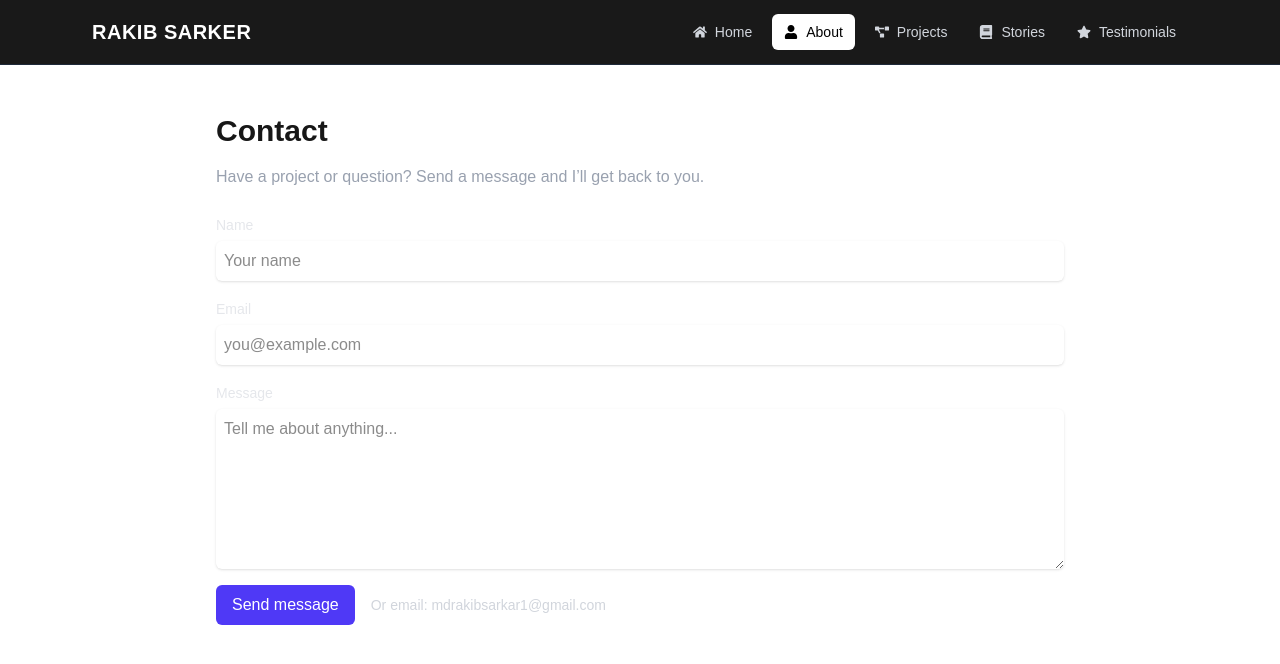
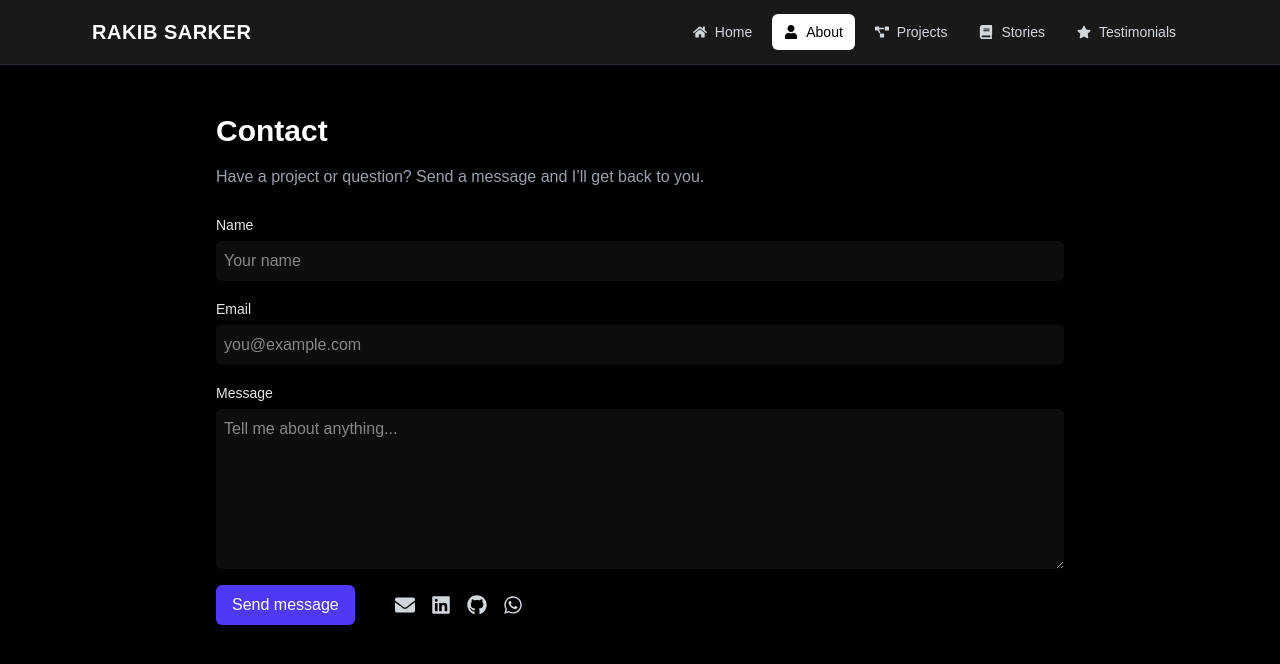
Before and after one commit to Sark-Rakib/rakib-next, a Next.js app: page /about/contact in a window 1280 px wide. Shown: the top 664 px of the page. Built offline with nearby package versions, Linux system fonts and the light colour scheme.

Commit message:
add contact section

```diff
--- a/src/Component/Hero.jsx
+++ b/src/Component/Hero.jsx
@@ -4,6 +4,7 @@ import Image from "next/image";
 import heroImg from "../../public/603848285_2118057782275193_7694275342413896210_n.jpg";
 import Link from "next/link";
 import { useEffect } from "react";
+import { FaEnvelope, FaLinkedin, FaGithub, FaWhatsapp } from "react-icons/fa";
 
 export default function Hero({
   title = "HELLO, I'M RAKIB SARKER",
@@ -79,6 +80,43 @@ export default function Hero({
                 <Link href="/about/contact">Contact</Link>
               </motion.div>
             </motion.div>
+            <div className="flex items-center gap-4 text-gray-300 text-xl mt-5">
+              {/* Email */}
+              <a
+                href="mailto:mdrakibsarkar1@gmail.com"
+                target="_blank"
+                className="hover:text-white transition"
+              >
+                <FaEnvelope />
+              </a>
+
+              {/* LinkedIn */}
+              <a
+                href="https://www.linkedin.com/in/rakib-sarker-"
+                target="_blank"
+                className="hover:text-white transition"
+              >
+                <FaLinkedin />
+              </a>
+
+              {/* GitHub (X er jaygay usually GitHub use kore dev ra 😏) */}
+              <a
+                href="https://github.com/Sark-Rakib"
+                target="_blank"
+                className="hover:text-white transition"
+              >
+                <FaGithub />
+              </a>
+
+              {/* WhatsApp */}
+              <a
+                href="https://wa.me/8801745762857"
+                target="_blank"
+                className="hover:text-white transition"
+              >
+                <FaWhatsapp />
+              </a>
+            </div>
           </motion.div>
 
           {/* 🔥 Right Image */}
--- a/src/app/about/contact/page.jsx
+++ b/src/app/about/contact/page.jsx
@@ -1,5 +1,6 @@
 "use client";
 import React, { useState } from "react";
+import { FaEnvelope, FaLinkedin, FaGithub, FaWhatsapp } from "react-icons/fa";
 
 export default function ContactPage() {
   const [name, setName] = useState("");
@@ -39,6 +40,7 @@ export default function ContactPage() {
   }
 
   return (
+    <div className="bg-black text-white min-h-screen">
       <main className="max-w-4xl mx-auto px-6 py-12">
         <h1 className="text-3xl font-bold mb-4">Contact</h1>
         <p className="text-gray-400 mb-6">
@@ -94,7 +96,7 @@ export default function ContactPage() {
             />
           </label>
 
-        <div className="flex items-center gap-4">
+          <div className="flex items-center gap-10">
             <button
               type="submit"
               disabled={busy}
@@ -103,14 +105,46 @@ export default function ContactPage() {
               {busy ? "Sending..." : "Send message"}
             </button>
 
+            <div className="flex items-center gap-4 text-gray-300 text-xl">
+              {/* Email */}
               <a
                 href="mailto:mdrakibsarkar1@gmail.com"
-            className="text-sm text-gray-300"
+                target="_blank"
+                className="hover:text-white transition"
               >
-            Or email: mdrakibsarkar1@gmail.com
+                <FaEnvelope />
               </a>
+
+              {/* LinkedIn */}
+              <a
+                href="https://www.linkedin.com/in/rakib-sarker-"
+                target="_blank"
+                className="hover:text-white transition"
+              >
+                <FaLinkedin />
+              </a>
+
+              {/* GitHub (X er jaygay usually GitHub use kore dev ra 😏) */}
+              <a
+                href="https://github.com/Sark-Rakib"
+                target="_blank"
+                className="hover:text-white transition"
+              >
+                <FaGithub />
+              </a>
+
+              {/* WhatsApp */}
+              <a
+                href="https://wa.me/8801745762857"
+                target="_blank"
+                className="hover:text-white transition"
+              >
+                <FaWhatsapp />
+              </a>
+            </div>
           </div>
         </form>
       </main>
+    </div>
   );
 }
--- a/src/app/about/page.jsx
+++ b/src/app/about/page.jsx
@@ -46,7 +46,7 @@ export default function AboutPage() {
               <h2 className="text-xl font-semibold mb-3">Bio</h2>
               <p className="text-gray-300">
                 I specialize in building interactive user interfaces using
-                React, Next.js and WebGL. My focus is on performance,
+                React, Next.js and TailwindCSS. My focus is on performance,
                 accessibility and thoughtful UX. Recently I have been exploring
                 3D components and transition driven experiences in the browser.
               </p>
--- a/src/app/projects/page.jsx
+++ b/src/app/projects/page.jsx
@@ -23,6 +23,8 @@ const projects = [
       "EmailJS",
     ],
     liveURL: "https://lunorr.netlify.app",
+    GithubClient: "https://github.com/Sark-Rakib/lunor-client",
+    GithubServer: "https://github.com/Sark-Rakib/lunor-server",
   },
   {
     id: 2,
@@ -40,6 +42,8 @@ const projects = [
       "EmailJS",
     ],
     liveURL: "https://harirshad.netlify.app",
+    GithubClient: "https://github.com/Sark-Rakib/dessert-shop-client",
+    GithubServer: "https://github.com/Sark-Rakib/dessert-shop-server",
   },
   {
     id: 3,
@@ -49,6 +53,7 @@ const projects = [
       "A modern news web application built with React and Tailwind CSS, featuring Firebase authentication for secure user access. Includes dynamic news categories, protected routes, and smooth animations using AOS. Designed with a responsive layout to ensure a seamless reading experience across all devices.",
     tags: ["React", "AOS", "Tailwind", "Firebase"],
     liveURL: "https://dragonsnews.netlify.app",
+    GithubClient: "https://github.com/Sark-Rakib/The-Dragon-News",
   },
   {
     id: 4,
@@ -66,6 +71,8 @@ const projects = [
       "Nodemailer",
     ],
     liveURL: "https://mk-sports.vercel.app",
+    GithubClient: "https://github.com/Sark-Rakib/mk-sports",
+    GithubServer: "https://github.com/Sark-Rakib/mk-sports-server",
   },
 ];
 
@@ -110,14 +117,40 @@ export default function ProjectsPage() {
                 </div>
 
                 {/* 🔥 BUTTON ALWAYS BOTTOM */}
+                <div className="mt-auto flex items-center justify-between">
+                  <div>
                     <Link
                       href={p.liveURL}
                       target="_blank"
                       rel="noopener noreferrer"
-                  className="mt-auto text-indigo-400 hover:underline text-sm"
+                      className="text-indigo-400 hover:underline text-sm"
                     >
                       Live Preview →
                     </Link>
+                  </div>
+                  <div className="flex flex-row gap-5">
+                    {p.GithubClient && (
+                      <Link
+                        href={p.GithubClient}
+                        target="_blank"
+                        rel="noopener noreferrer"
+                        className="text-indigo-400 hover:underline text-sm"
+                      >
+                        Client Code →
+                      </Link>
+                    )}
+                    {p.GithubServer && (
+                      <Link
+                        href={p.GithubServer}
+                        target="_blank"
+                        rel="noopener noreferrer"
+                        className="text-indigo-400 hover:underline text-sm"
+                      >
+                        Server Code →
+                      </Link>
+                    )}
+                  </div>
+                </div>
               </div>
             </article>
           ))}
--- a/src/app/stories/[id]/page.jsx
+++ b/src/app/stories/[id]/page.jsx
@@ -7,7 +7,7 @@ const StoryDetails = async ({ params }) => {
     {
       id: 1,
       title: "My Journey into Web Development",
-      date: "2024-01-10",
+      date: "2025-06-10",
       content: `
       <p>I started my journey as a curious learner who wanted to build websites.</p>
       <p>At first, HTML and CSS felt simple, but JavaScript opened a whole new world.</p>
@@ -17,7 +17,7 @@ const StoryDetails = async ({ params }) => {
     {
       id: 2,
       title: "Building My First Portfolio",
-      date: "2024-02-05",
+      date: "2025-07-15",
       content: `
       <p>Creating my first portfolio was both exciting and challenging.</p>
       <p>I focused on clean UI, responsiveness, and performance.</p>
@@ -26,18 +26,8 @@ const StoryDetails = async ({ params }) => {
     },
     {
       id: 3,
-      title: "Learning React the Smart Way",
-      date: "2024-03-12",
-      content: `
-      <p>React made development more structured and scalable.</p>
-      <p>Understanding components, props, and state was key.</p>
-      <p>Then I moved into hooks and advanced patterns.</p>
-    `,
-    },
-    {
-      id: 4,
       title: "Why I Love Tailwind CSS",
-      date: "2024-04-01",
+      date: "2025-07-28",
       content: `
       <p>Tailwind CSS changed how I write styles.</p>
       <p>No more switching between files — everything is in one place.</p>
@@ -45,9 +35,20 @@ const StoryDetails = async ({ params }) => {
     `,
     },
     {
+      id: 4,
+      title: "Learning React the Smart Way",
+      date: "2025-08-12",
+      content: `
+      <p>React made development more structured and scalable.</p>
+      <p>Understanding components, props, and state was key.</p>
+      <p>Then I moved into hooks and advanced patterns.</p>
+    `,
+    },
+
+    {
       id: 5,
       title: "My First Freelance Project",
-      date: "2024-05-20",
+      date: "2025-09-20",
       content: `
       <p>Getting my first client was a big milestone.</p>
       <p>I built a responsive website with modern UI.</p>
@@ -56,11 +57,32 @@ const StoryDetails = async ({ params }) => {
     },
     {
       id: 6,
-      title: "Exploring 3D in Web (Three.js)",
-      date: "2024-06-15",
+      title: "Exploring 3D in Web Development",
+      date: "2025-10-15",
       content: `
-      <p>Three.js opened up new possibilities for interactive web experiences.</p>
-      <p>I experimented with 3D models, animations, and shaders.</p>
+      <p>3D web development felt like magic.</p>
+      <p>I started using React Three Fiber and Drei.</p>
+      <p>Now I create interactive 3D experiences.</p>
+    `,
+    },
+    {
+      id: 7,
+      title: "From Frontend to Mern Stack",
+      date: "2025-11-10",
+      content: `
+      <p>I started learning backend with Node.js and Express.</p>
+      <p>Connected MongoDB for real-world applications.</p>
+      <p>Now I can build complete Mern-stack apps.</p>
+    `,
+    },
+    {
+      id: 8,
+      title: "Deploying Projects with Vercel",
+      date: "2025-11-13",
+      content: `
+      <p>Deployment is just as important as development.</p>
+      <p>Vercel made it super easy for Next.js apps.</p>
+      <p>Now I deploy projects in minutes.</p>
     `,
     },
   ];
--- a/src/app/stories/page.jsx
+++ b/src/app/stories/page.jsx
@@ -6,7 +6,7 @@ export default function Stories() {
     {
       id: 1,
       title: "My Journey into Web Development",
-      date: "2024-01-10",
+      date: "2025-06-10",
       content: `
       <p>I started my journey as a curious learner who wanted to build websites.</p>
       <p>At first, HTML and CSS felt simple, but JavaScript opened a whole new world.</p>
@@ -16,7 +16,7 @@ export default function Stories() {
     {
       id: 2,
       title: "Building My First Portfolio",
-      date: "2024-02-05",
+      date: "2025-07-15",
       content: `
       <p>Creating my first portfolio was both exciting and challenging.</p>
       <p>I focused on clean UI, responsiveness, and performance.</p>
@@ -25,18 +25,8 @@ export default function Stories() {
     },
     {
       id: 3,
-      title: "Learning React the Smart Way",
-      date: "2024-03-12",
-      content: `
-      <p>React made development more structured and scalable.</p>
-      <p>Understanding components, props, and state was key.</p>
-      <p>Then I moved into hooks and advanced patterns.</p>
-    `,
-    },
-    {
-      id: 4,
       title: "Why I Love Tailwind CSS",
-      date: "2024-04-01",
+      date: "2025-07-28",
       content: `
       <p>Tailwind CSS changed how I write styles.</p>
       <p>No more switching between files — everything is in one place.</p>
@@ -44,9 +34,20 @@ export default function Stories() {
     `,
     },
     {
+      id: 4,
+      title: "Learning React the Smart Way",
+      date: "2025-08-12",
+      content: `
+      <p>React made development more structured and scalable.</p>
+      <p>Understanding components, props, and state was key.</p>
+      <p>Then I moved into hooks and advanced patterns.</p>
+    `,
+    },
+
+    {
       id: 5,
       title: "My First Freelance Project",
-      date: "2024-05-20",
+      date: "2025-09-20",
       content: `
       <p>Getting my first client was a big milestone.</p>
       <p>I built a responsive website with modern UI.</p>
@@ -55,8 +56,8 @@ export default function Stories() {
     },
     {
       id: 6,
-      title: "Exploring 3D in Web (Three.js)",
-      date: "2024-06-15",
+      title: "Exploring 3D in Web Development",
+      date: "2025-10-15",
       content: `
       <p>3D web development felt like magic.</p>
       <p>I started using React Three Fiber and Drei.</p>
@@ -65,18 +66,18 @@ export default function Stories() {
     },
     {
       id: 7,
-      title: "From Frontend to Full Stack",
-      date: "2024-07-10",
+      title: "From Frontend to Mern Stack",
+      date: "2025-11-10",
       content: `
       <p>I started learning backend with Node.js and Express.</p>
       <p>Connected MongoDB for real-world applications.</p>
-      <p>Now I can build complete full-stack apps.</p>
+      <p>Now I can build complete Mern-stack apps.</p>
     `,
     },
     {
       id: 8,
       title: "Deploying Projects with Vercel",
-      date: "2024-08-01",
+      date: "2025-11-13",
       content: `
       <p>Deployment is just as important as development.</p>
       <p>Vercel made it super easy for Next.js apps.</p>
```
Lines whose indentation alone changed are shown as unchanged.
